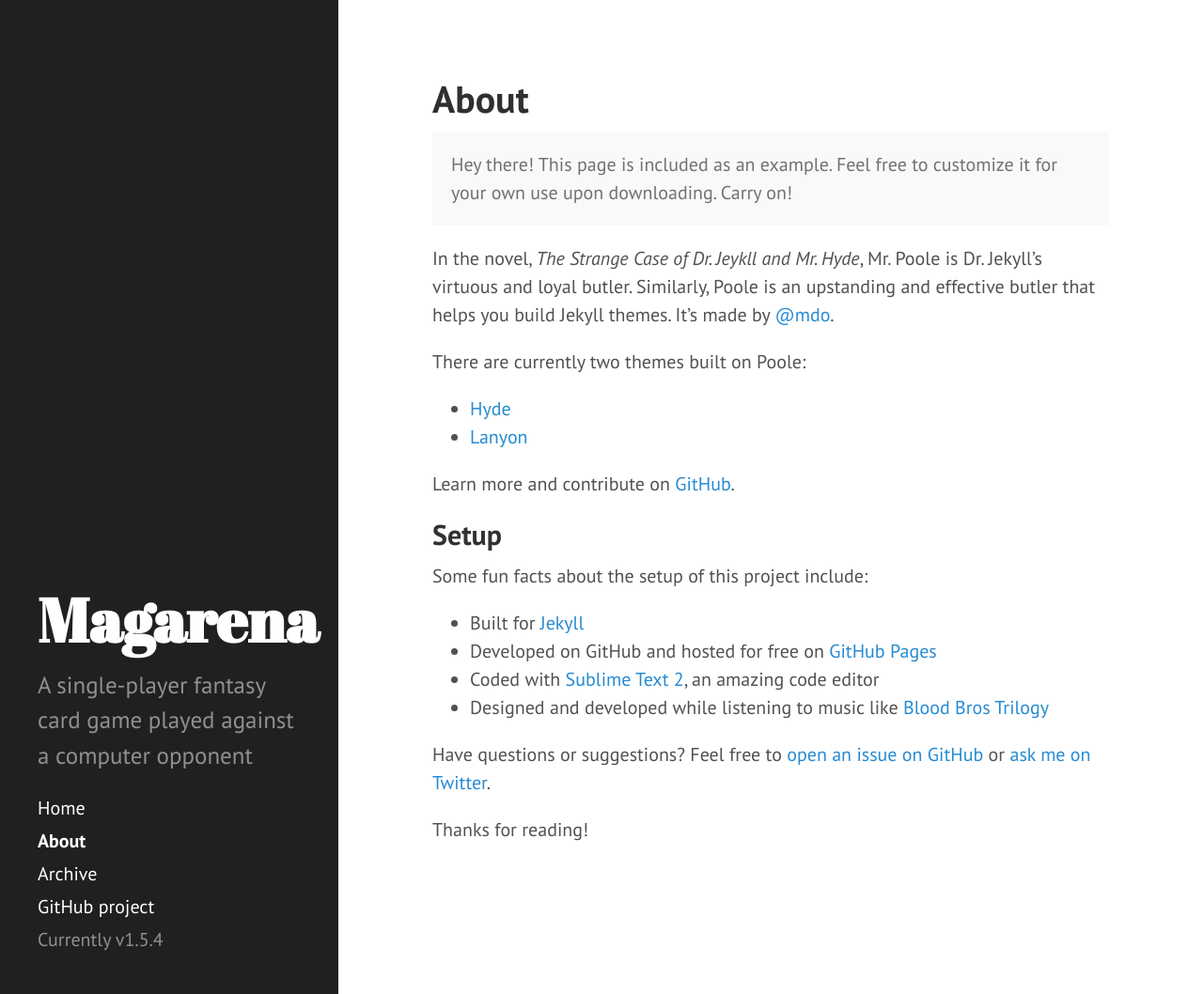
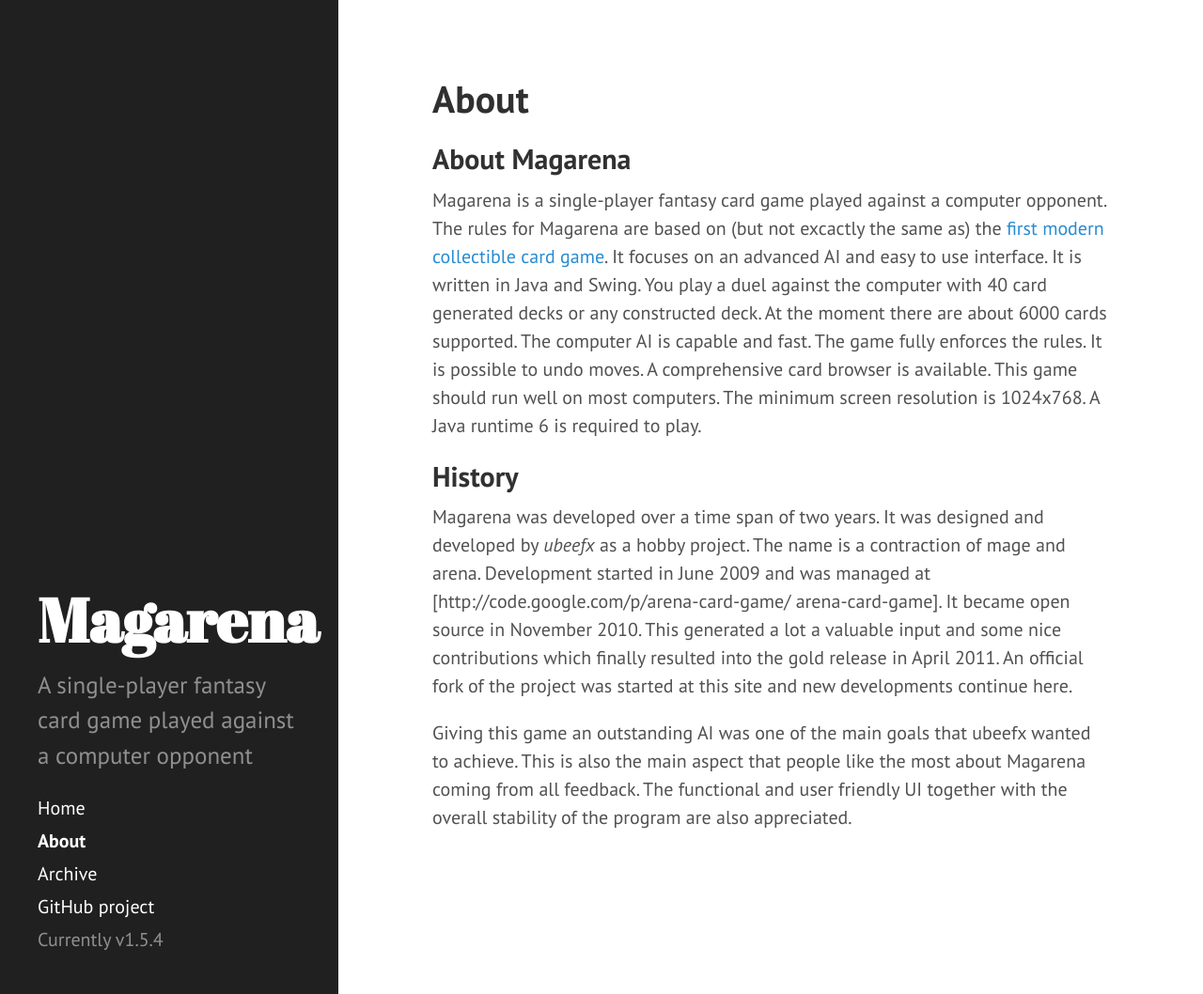
Before and after one commit to magarena/magarena.github.io, a Jekyll site: the page built from about.md, in a window 1280 px wide and 1058 px high. Shown: the whole window at 94% size. Built offline with Jekyll 4.4.1, drawn with Linux system fonts in a browser that asks for light colours; Markdown is read by kramdown in place of the engine named in the settings.

Commit message:
change about page to use content from previous site

```diff
--- a/about.md
+++ b/about.md
@@ -3,28 +3,31 @@
 title: About
 ---
 
-<p class="message">
-  Hey there! This page is included as an example. Feel free to customize it for your own use upon downloading. Carry on!
-</p>
+## About Magarena
 
-In the novel, *The Strange Case of Dr. Jeykll and Mr. Hyde*, Mr. Poole is Dr. Jekyll's virtuous and loyal butler. Similarly, Poole is an upstanding and effective butler that helps you build Jekyll themes. It's made by [@mdo](https://twitter.com/mdo).
+Magarena is a single-player fantasy card game played against a computer
+opponent. The rules for Magarena are based on (but not excactly the same as)
+the [first modern collectible card game](http://en.wikipedia.org/wiki/Magic:_The_Gathering).
+It focuses on an advanced AI and easy to use interface. It is written in Java
+and Swing.  You play a duel against the computer with 40 card generated decks
+or any constructed deck. At the moment there are about 6000 cards supported.
+The computer AI is capable and fast. The game fully enforces the rules. It is
+possible to undo moves. A comprehensive card browser is available. This game
+should run well on most computers. The minimum screen resolution is 1024x768. A
+Java runtime 6 is required to play.
 
-There are currently two themes built on Poole:
+## History
 
-* [Hyde](http://hyde.getpoole.com)
-* [Lanyon](http://lanyon.getpoole.com)
+Magarena was developed over a time span of two years. It was designed and
+developed by *ubeefx* as a hobby project. The name is a contraction of mage and
+arena.  Development started in June 2009 and was managed at
+[http://code.google.com/p/arena-card-game/ arena-card-game]. It became open
+source in November 2010. This generated a lot a valuable input and some nice
+contributions which finally resulted into the gold release in April 2011. An
+official fork of the project was started at this site and new developments
+continue here.
 
-Learn more and contribute on [GitHub](https://github.com/poole).
-
-## Setup
-
-Some fun facts about the setup of this project include:
-
-* Built for [Jekyll](http://jekyllrb.com)
-* Developed on GitHub and hosted for free on [GitHub Pages](https://pages.github.com)
-* Coded with [Sublime Text 2](http://sublimetext.com), an amazing code editor
-* Designed and developed while listening to music like [Blood Bros Trilogy](https://soundcloud.com/maddecent/sets/blood-bros-series)
-
-Have questions or suggestions? Feel free to [open an issue on GitHub](https://github.com/poole/issues/new) or [ask me on Twitter](https://twitter.com/mdo).
-
-Thanks for reading!
+Giving this game an outstanding AI was one of the main goals that ubeefx wanted
+to achieve. This is also the main aspect that people like the most about
+Magarena coming from all feedback. The functional and user friendly UI together
+with the overall stability of the program are also appreciated.
```
